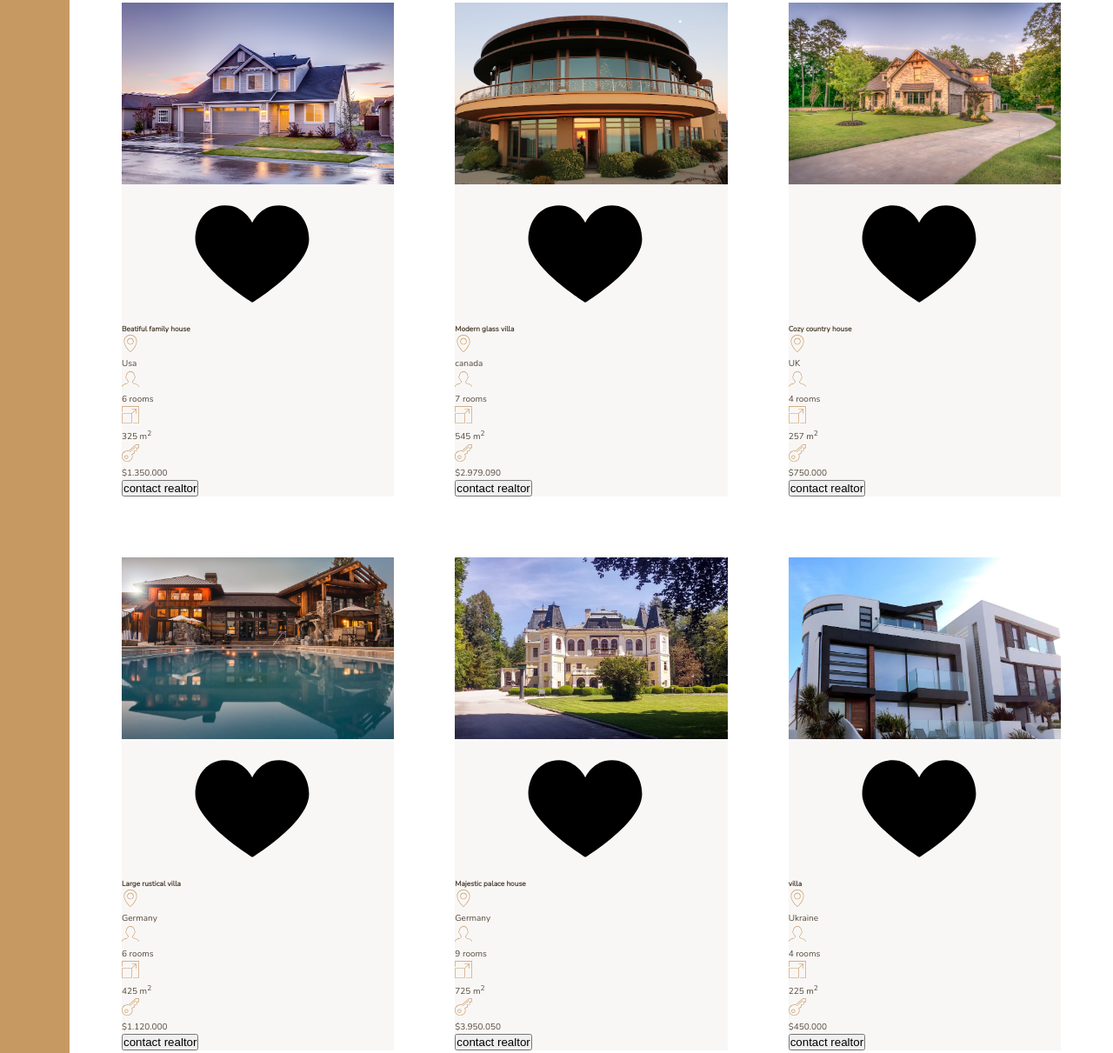
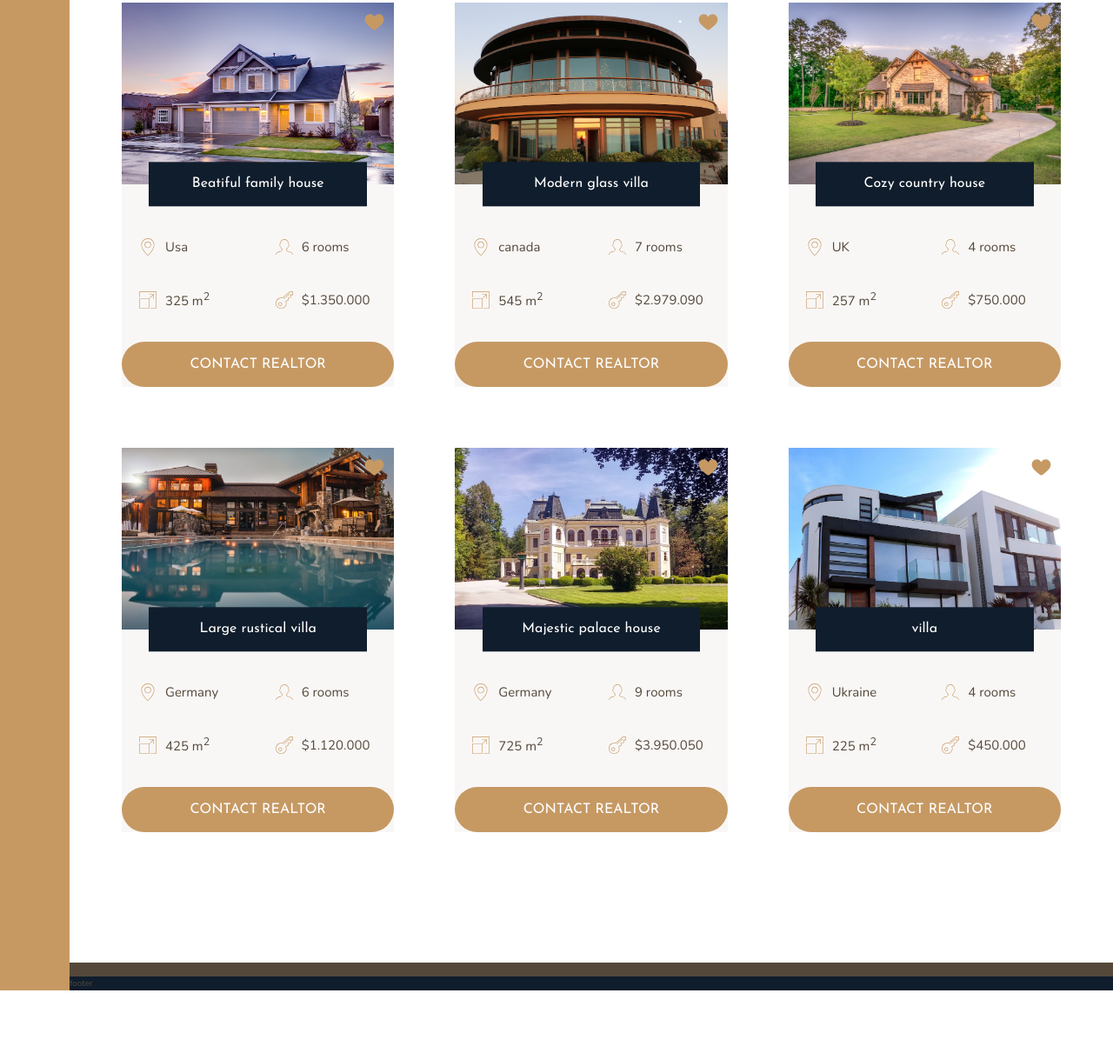
Before and after one commit to ghozlene/nexter, a website: page index.html in a window 1280 px wide. Shown: the part 2076-3287 px from the top of the page at 87% size. After the commit the page ends 3215 px from the top, so only its background shows below. Drawn offline with nearby package versions, Linux system fonts and the light colour scheme.

Commit message:
finishing the homes section

```diff
--- a/index.html
+++ b/index.html
@@ -94,7 +94,7 @@
         <p class="story__text">Lorem ipsum dolor sit amet consectetur adipisicing elit. Ipsum fuga earum cupiditate sed
             saepe aspernatur!</p>
 
-        <button class="btn">
+        <button class="btn home__btn">
             find your own home
         </button>
     </div>
@@ -141,7 +141,7 @@
                 <p>$1.350.000</p>
             </div>
 
-            <button class="cta">contact realtor</button>
+            <button class="btn home__btn">contact realtor</button>
 
         </div>
 
@@ -188,7 +188,7 @@
                 <p>$2.979.090</p>
             </div>
 
-            <button class="cta">contact realtor</button>
+            <button class="btn home__btn">contact realtor</button>
 
         </div>
 
@@ -236,7 +236,7 @@
                 <p>$750.000</p>
             </div>
 
-            <button class="cta">contact realtor</button>
+            <button class="btn home__btn">contact realtor</button>
 
         </div>
 
@@ -284,7 +284,7 @@
                 <p>$1.120.000</p>
             </div>
 
-            <button class="cta">contact realtor</button>
+            <button class="btn home__btn">contact realtor</button>
 
         </div>
 
@@ -332,7 +332,7 @@
                 <p>$3.950.050</p>
             </div>
 
-            <button class="cta">contact realtor</button>
+            <button class="btn home__btn">contact realtor</button>
 
         </div>
 
@@ -380,7 +380,7 @@
                 <p>$450.000</p>
             </div>
 
-            <button class="cta">contact realtor</button>
+            <button class="btn home__btn">contact realtor</button>
 
         </div>
 
--- a/sass/_homes.scss
+++ b/sass/_homes.scss
@@ -8,28 +8,65 @@
 
 .home {
 	background-color: $color-grey-light-1;
-
+	display: grid;
+	grid-template-columns: repeat(2, 1fr);
+	grid-row-gap: 3.5rem;
 	&__iamge {
 		width: 100%;
+		grid-row: 1 / 2;
+		grid-column: 1 / -1;
+		z-index: 1;
 	}
 
 	&__like {
+		z-index: 2;
+		grid-row: 1 / 2;
+		grid-column: 2 / 3;
+		fill: $color-primary;
+		height: 2.5rem;
+		width: 2.5rem;
+		justify-self: end;
+		margin: 1rem;
 	}
 
 	&__name {
+		grid-column: 1 / -1;
+		grid-row: 1 / 2;
+		z-index: 3;
+		font-family: $font-display;
+		font-size: 1.6rem;
+		width: 80%;
+		justify-self: center;
+		align-self: end;
+		transform: translateY(50%);
+
+		text-align: center;
+		padding: 1.25rem;
+		background-color: $color-secondary;
+		color: white;
+		font-weight: 400;
 	}
-
+	&__location,
+	&__rooms {
+		margin-top: 2.5rem;
+	}
 	&__location,
 	&__price,
 	&__area,
 	&__rooms {
+		font-size: 1.5rem;
+		margin-left: 2rem;
+		display: flex;
+		align-items: center;
+		gap: 1rem;
 		svg {
 			fill: $color-primary;
 			height: 2rem;
 			width: 2rem;
 		}
+	}
 
-		p {
-		}
+	&__btn {
+		grid-column: 1 / -1;
 	}
 }
```
Also changed, not shown: css/style.css, 1 other file.
